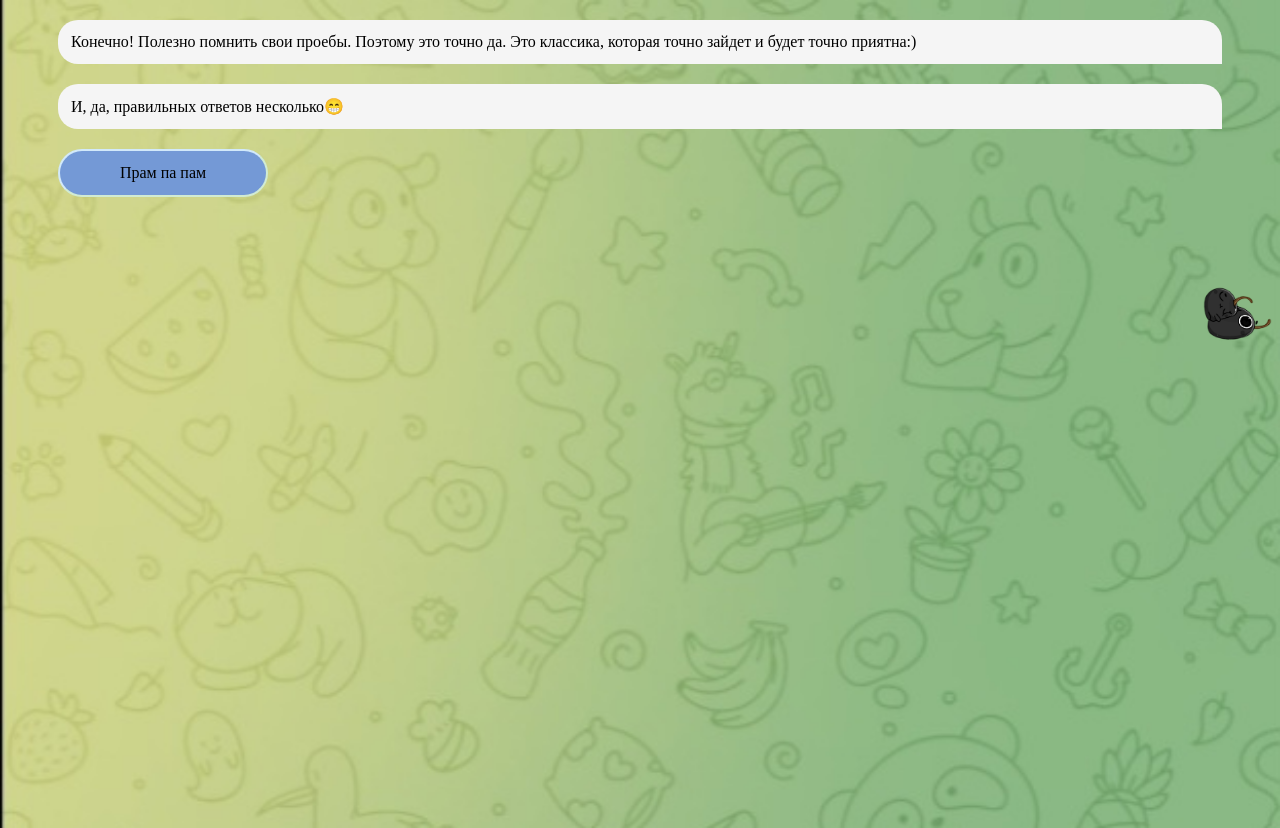
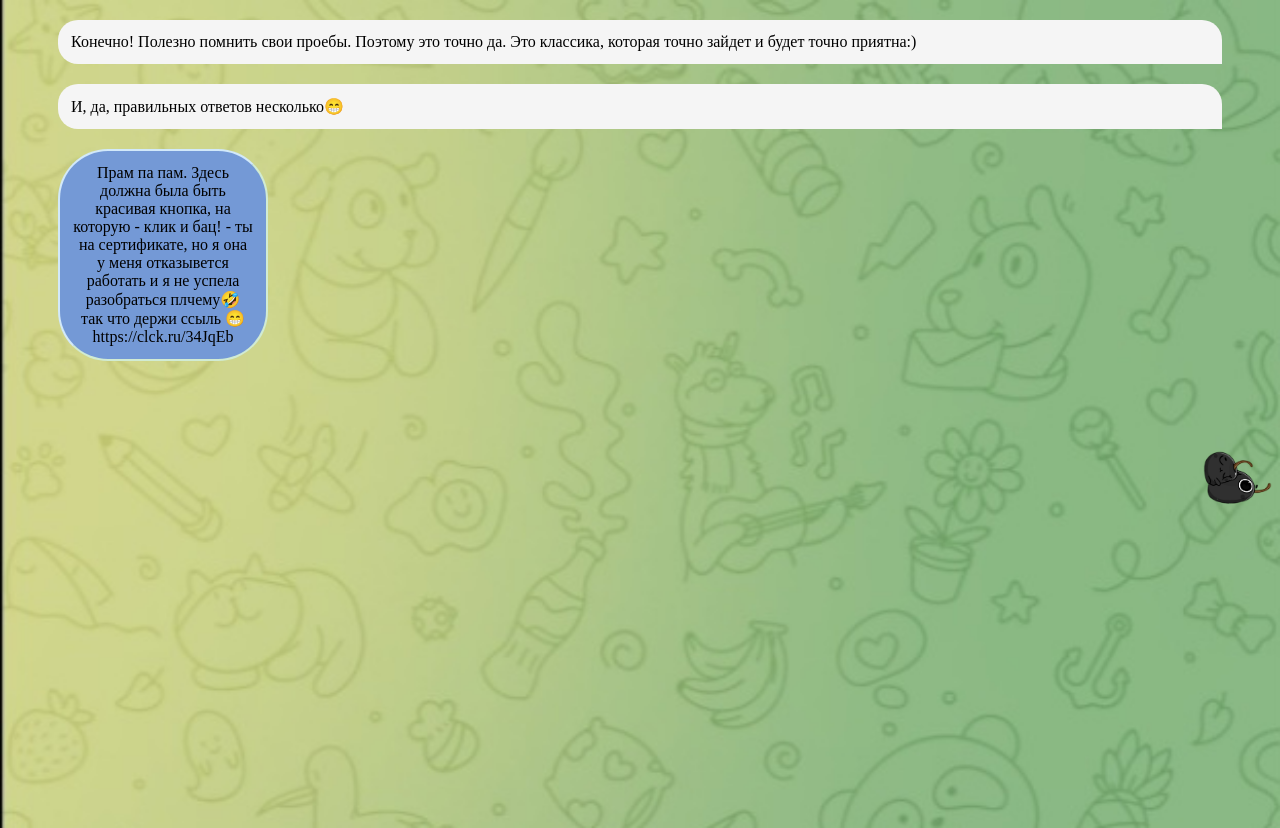
Before and after one commit to FefilovaVv/Gift, a plain HTML site: page Certificate.html in a window 1280 px wide. Drawn offline with Linux system fonts and the light colour scheme.

Commit message:
Update Certificate.html

```diff
--- a/Certificate.html
+++ b/Certificate.html
@@ -13,7 +13,7 @@
     <p>Конечно! Полезно помнить свои проебы. Поэтому это точно да. Это классика, которая точно зайдет и будет точно приятна:)</p>
   <p>И, да, правильных ответов несколько😁</p>
 
-  <p class="link"<a href="https://drive.google.com/file/d/1Ng-QYQEi50HsoAhzGhfh4Sl8eHit_7VX/view?usp=drivesdk">Прам па пам</a></p>
+  <p class="link"<a href="https://drive.google.com/file/d/1Ng-QYQEi50HsoAhzGhfh4Sl8eHit_7VX/view?usp=drivesdk">Прам па пам. Здесь должна была быть красивая кнопка, на которую - клик и бац! - ты на сертификате, но я она у меня отказывется работать и я не успела разобраться плчему🤣  так что держи ссыль 😁 https://clck.ru/34JqEb </a></p>
 
 
 
```
